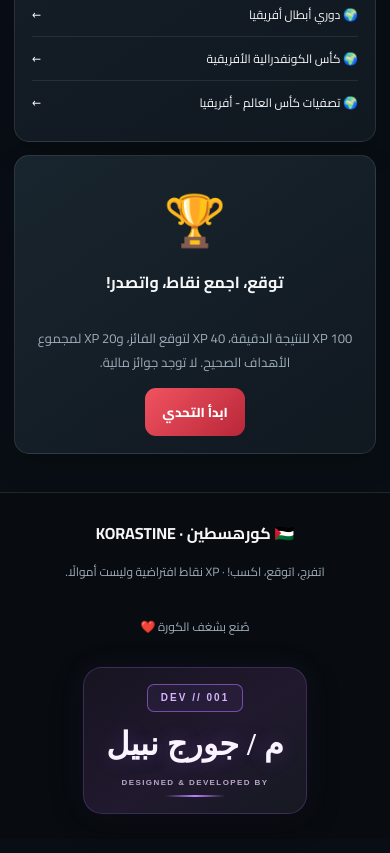
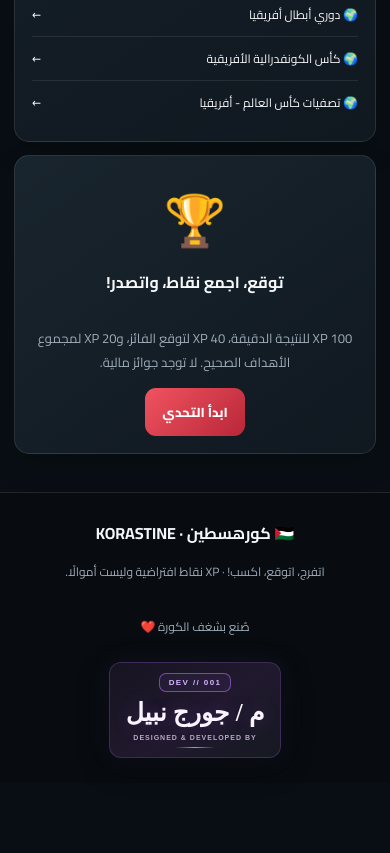
Before and after one commit to Gn-2eg/Korastine, a website: page index.html in a window 390 px wide. Shown: the part 1630-2483 px from the top of the page. Drawn offline with nearby package versions, Linux system fonts and the light colour scheme; no server answers; a web font is replaced by a local one.

Commit message:
Make Cyberpunk developer signature compact on mobile

```diff
--- a/style.css
+++ b/style.css
@@ -159,3 +159,11 @@ body{background:radial-gradient(ellipse at 100% 0%,#17362d 0%,transparent 42%),#
 .developer-cyberpunk .cyberpunk-accent{display:block;width:60px;height:2px;border-radius:99px;background:linear-gradient(90deg,transparent,#b883ff,transparent)}
 @media(max-width:700px){.developer-credit.developer-cyberpunk{padding:16px 22px;margin-top:17px;gap:6px}.developer-cyberpunk .developer-credit-name{font-size:32px}.developer-cyberpunk .cyberpunk-caption{font-size:8px;letter-spacing:1.4px}}
 @media(prefers-reduced-motion:reduce){.developer-credit.developer-cyberpunk{transition:none}}
+
+/* Compact cyberpunk footer signature, especially on phones */
+.developer-credit.developer-cyberpunk{padding:12px 20px 11px;gap:4px;margin:14px auto 0;border-radius:13px;max-width:calc(100% - 32px)}
+.developer-cyberpunk .cyberpunk-badge{font-size:8px;letter-spacing:1.4px;padding:3px 9px}
+.developer-cyberpunk .developer-credit-name{font-size:clamp(24px,3.5vw,30px);line-height:1.4}
+.developer-cyberpunk .cyberpunk-caption{font-size:8px;letter-spacing:1.3px}
+.developer-cyberpunk .cyberpunk-accent{width:40px;height:1px}
+@media(max-width:700px){.developer-credit.developer-cyberpunk{padding:10px 16px 9px;gap:3px;margin-top:12px;border-radius:12px}.developer-cyberpunk .developer-credit-name{font-size:25px}.developer-cyberpunk .cyberpunk-caption{font-size:7px;letter-spacing:1px}}
```
